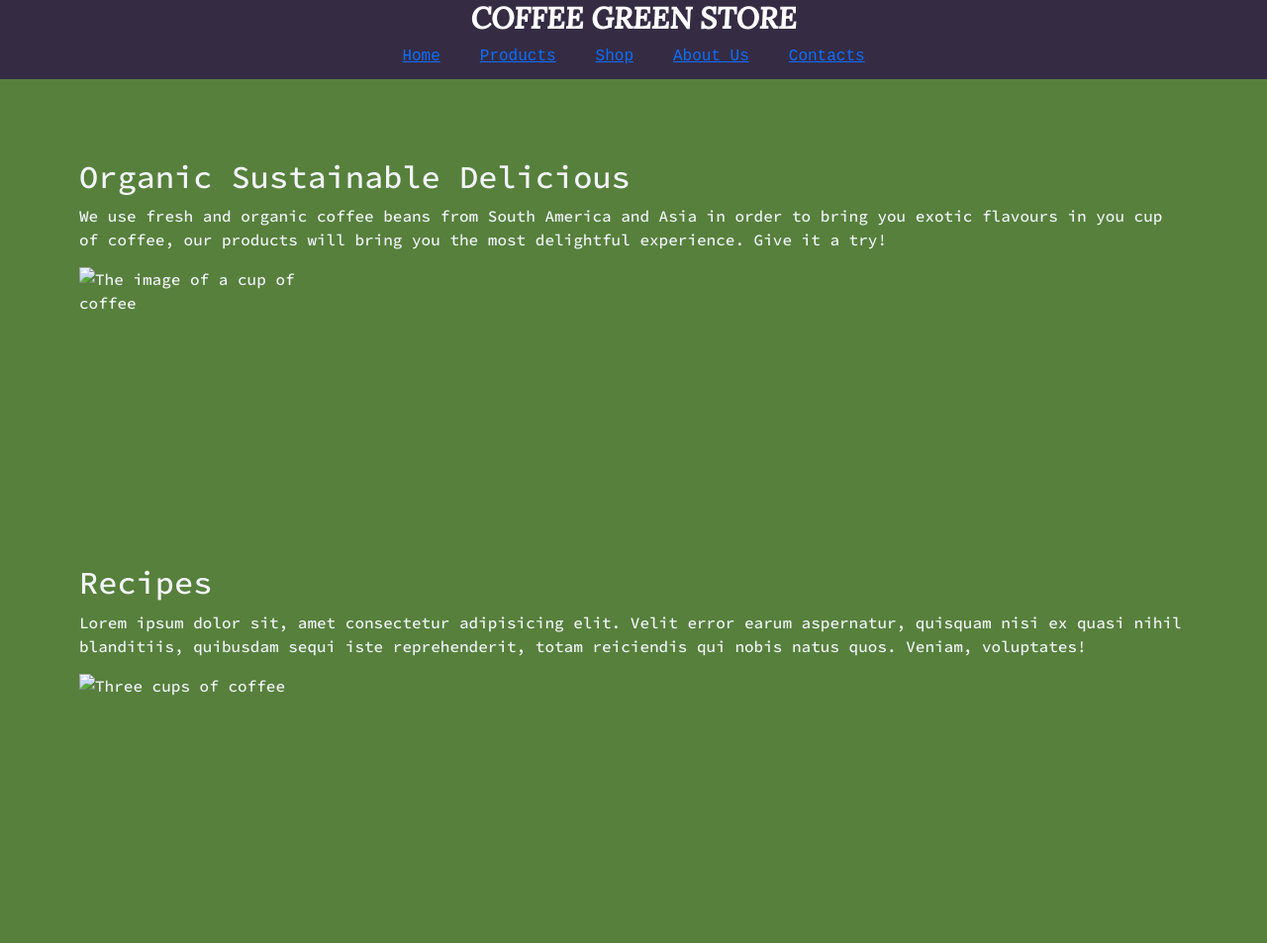
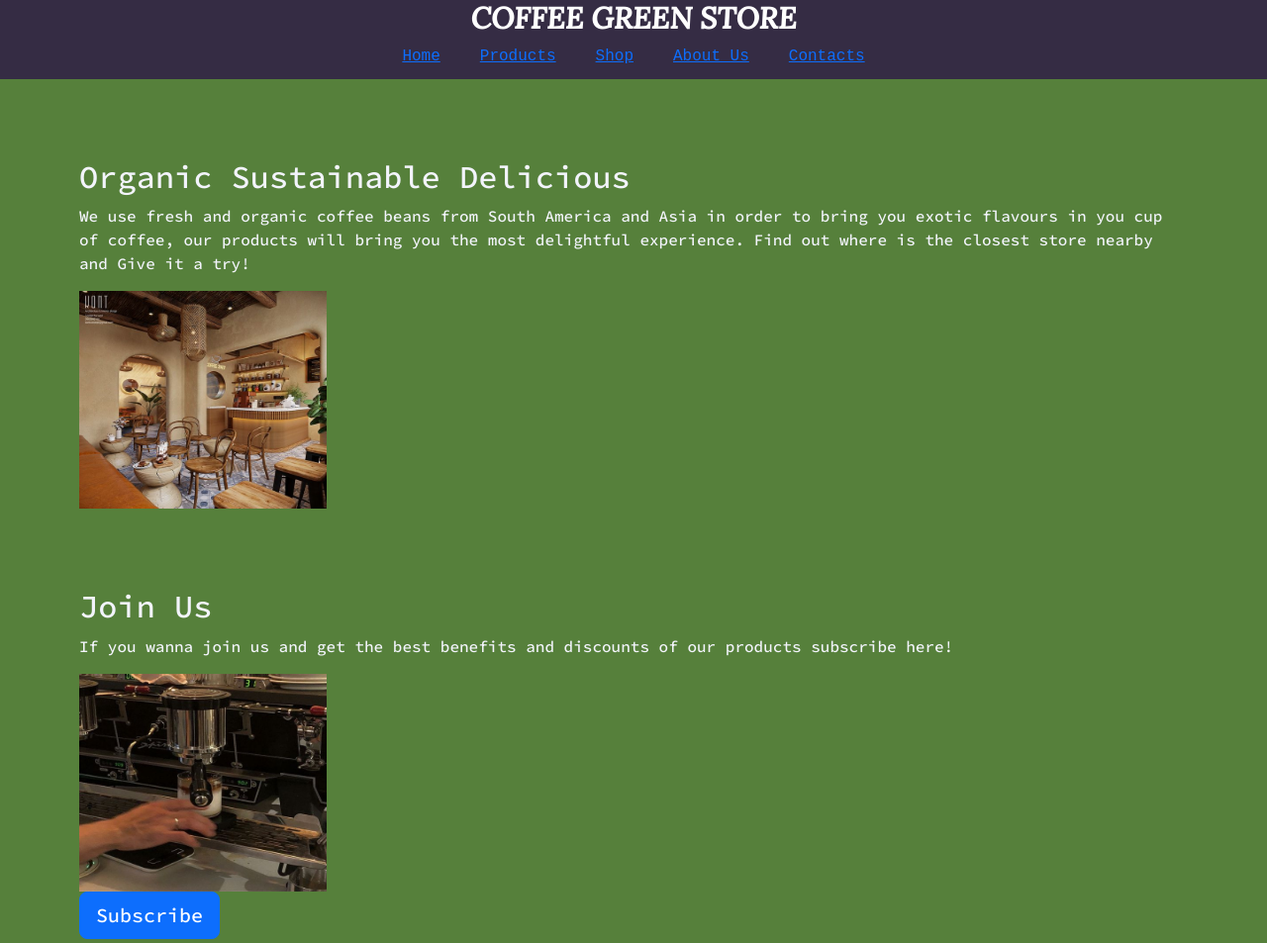
Before and after one commit to camilaluser/Camila-Paula-Luser, a website: page index.html in a window 1280 px wide. Shown: the top 953 px of the page at 99% size. Drawn offline with Linux system fonts and the light colour scheme.

Commit message:
agregando imagenes

```diff
--- a/css/styles.css
+++ b/css/styles.css
@@ -75,7 +75,15 @@ img{
  height: 220px;
   align-items: center;
 }
+.img.index{
+  width: 800px;
+  height: 850px;
+}
 
+.button{
+  display: flex;
+  justify-content: space-between;
+}
  nav {
   height: 100%;
   align-items: center;
--- a/index.html
+++ b/index.html
@@ -67,20 +67,20 @@
                 Delicious
                 </h2>
                 <p> We use fresh and organic coffee beans from South America and Asia in order to bring you exotic flavours in you cup of coffee, our products will bring you the most delightful experience.
-
+                   Find out where is the closest store nearby and
                     Give it a try!
                 </p>
                 <article>
-                    <img class="d-flex mr-3"src="/images/pathToYourImage.png"  src="download.jfif" alt="The image of a cup of coffee">
+                  <img class="img.index" src="./images/25ea747276ac5b39ff18e597bcea5dd2.jpg" alt="coffee store">
                 </article>
             </section>
             <section class="recipes">
-                <h2 class="mt-0" >Recipes</h2>
-                <p>Lorem ipsum dolor sit, amet consectetur adipisicing elit. Velit error earum aspernatur, quisquam nisi ex quasi nihil blanditiis, quibusdam sequi iste reprehenderit, totam reiciendis qui nobis natus quos. Veniam, voluptates!
-                </p>
+                <h2 class="mt-0" >Join Us</h2>
+                <p> If you wanna join us and get the best benefits and discounts of our products subscribe here!</p>
                 <article>
-                    <img class="d-flex mr-3" src="38250e1d24fb3813c0c0a85e766135c3.jpg" alt="Three cups of coffee">
+                   <img class="img.index" src="./images/80f08ed5e1e6603f3da1c23e76d11758.jpg" alt="Coffee">
                 </article>
+                <button type="button" class="btn btn-primary btn-lg">Subscribe</button>
             </section>
         </div>
         </div>
```
Also changed, not shown: images/25ea747276ac5b39ff18e597bcea5dd2.jpg (added), images/80f08ed5e1e6603f3da1c23e76d11758.jpg (added).
